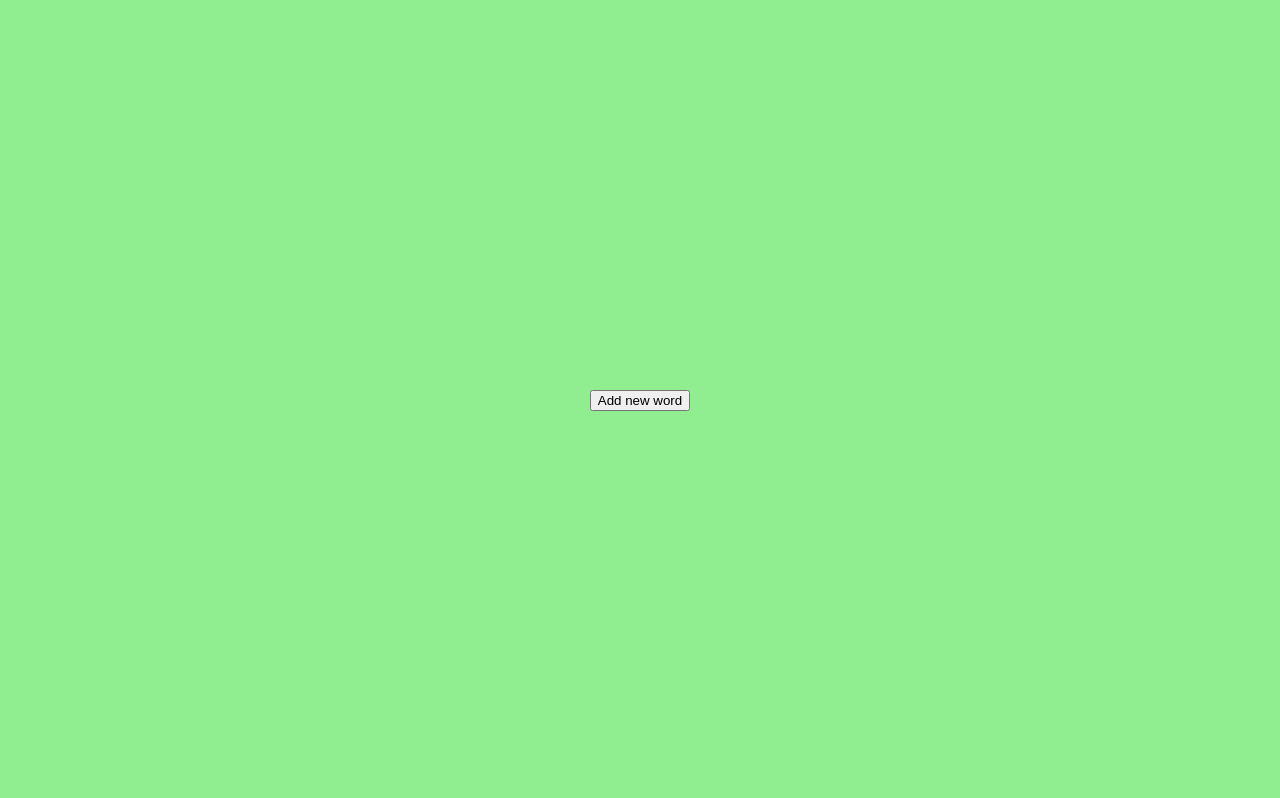
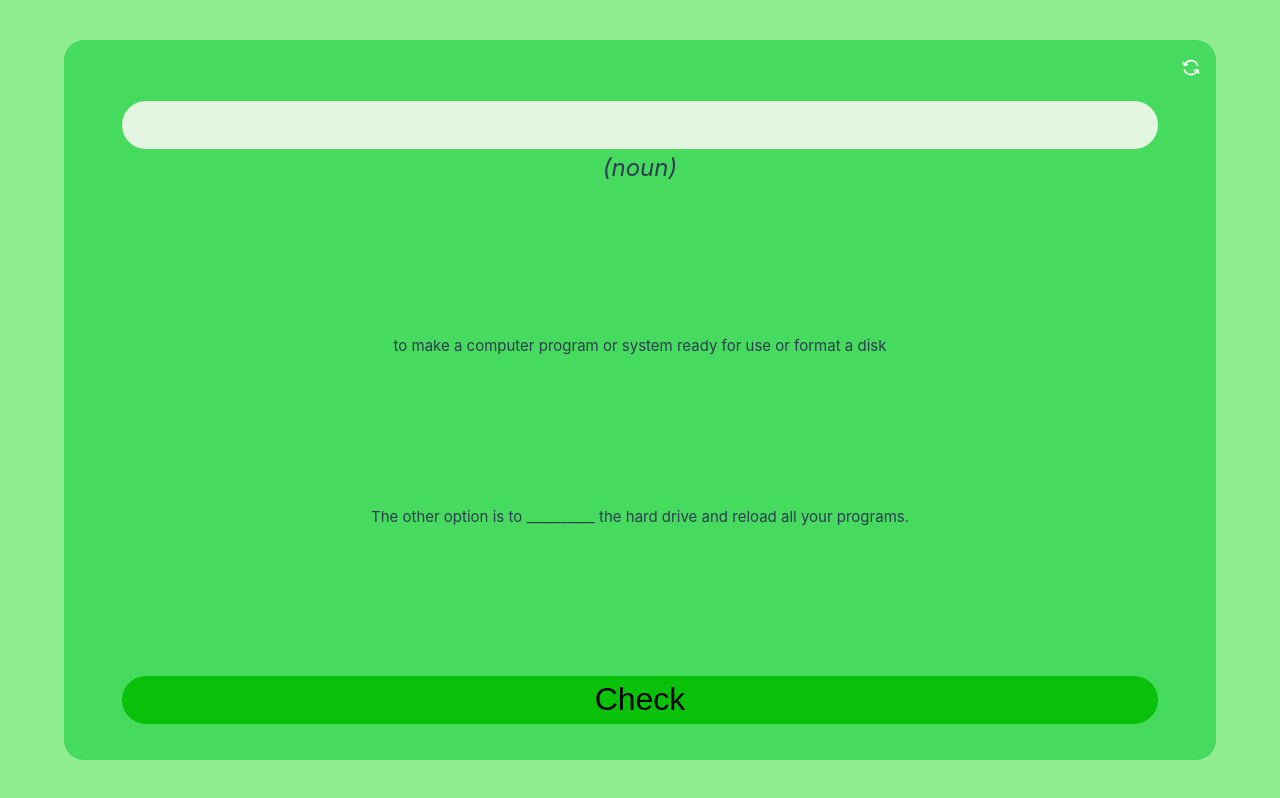
Before and after one commit to termokop/learn_words, a Vue app: page /practice in a window 1280 px wide. Built offline with nearby package versions, Linux system fonts and the light colour scheme.

Commit message:
add router

```diff
--- a/src/App.vue
+++ b/src/App.vue
@@ -1,13 +1,14 @@
 <script setup>
 // import vAddNewWord from './components/vAddNewWord.vue'
 // import vWordCard from './components/vWordCard.vue';
-import vMenu from './components/vMenu.vue';
+// import vMenu from './components/vMenu.vue';
 </script>
 
 <template>
+<router-view></router-view>
   <!-- <vAddNewWord></vAddNewWord> -->
   <!-- <vWordCard></vWordCard> -->
-  <v-menu></v-menu>
+  <!-- <v-menu></v-menu> -->
 </template>
 
 <style scoped></style>
--- a/src/components/vAddNewWord.vue
+++ b/src/components/vAddNewWord.vue
@@ -24,6 +24,12 @@ const addNewWord = () => {
   // words_arr.value.push(newWord)//// add code to add word to basedate
 
   // console.log(JSON.stringify(words_arr.value))
+
+  // if success --->
+  word.value = ''
+  definition.value = ''
+  examples.value= ''
+  type.value = 'noun'
 }
 
 const create_pattern_to_replace_word = (word) => {
--- a/src/components/vMenu.vue
+++ b/src/components/vMenu.vue
@@ -9,8 +9,10 @@ const showAddWord = ref(false)
 
 <template>
 
-<vAddNewWord v-if="showAddWord" @close="showAddWord = false"></vAddNewWord>
+    <vAddNewWord v-if="showAddWord" @close="showAddWord = false"></vAddNewWord>
 
-<button @click="showAddWord = !showAddWord">Add new word</button>
+    <button @click="showAddWord = !showAddWord">Add new word</button>
+
+    <button @click="this.$router.push('/practice')">Practice</button>
 
 </template>
--- a/src/components/vWordCard.vue
+++ b/src/components/vWordCard.vue
@@ -14,7 +14,7 @@
     const word_ans = ref('')
 
     const check_ans = (word) => {
-        if(word_ans.value !== word) {
+        if(word_ans.value === word) {
             correct_ans();
             word_ans.value = ''
             console.log(index.value)
@@ -44,7 +44,7 @@
         <button class="reverse-btn" @click="revers_card=!revers_card"><svg fill="white" width="20px" height="20px" viewBox="-1 -4.5 24 24" xmlns="http://www.w3.org/2000/svg" preserveAspectRatio="xMinYMin" class="jam jam-refresh-reverse"><path d='M4.859 5.308l1.594-.488a1 1 0 0 1 .585 1.913l-3.825 1.17a1 1 0 0 1-1.249-.665L.794 3.413a1 1 0 1 1 1.913-.585l.44 1.441C5.555.56 10.332-1.035 14.573.703a9.381 9.381 0 0 1 5.38 5.831 1 1 0 1 1-1.905.608A7.381 7.381 0 0 0 4.86 5.308zm12.327 8.195l-1.775.443a1 1 0 1 1-.484-1.94l3.643-.909a.997.997 0 0 1 .61-.08 1 1 0 0 1 .84.75l.968 3.88a1 1 0 0 1-1.94.484l-.33-1.322a9.381 9.381 0 0 1-16.384-1.796l-.26-.634a1 1 0 1 1 1.851-.758l.26.633a7.381 7.381 0 0 0 13.001 1.25z' /></svg></button>
         <div class="word-card" v-if="!revers_card">
             <div class="word-answer">
-                <input autofocus @keydown.enter="check_ans()" type="text" name="word" id="word" v-model="word_ans">
+                <input autofocus @keydown.enter="check_ans(words_arr[index].word)" type="text" name="word" id="word" v-model="word_ans">
             <div class="word-type">({{ words_arr[index].type }})</div>
             </div>
             <div class="word-definition"> {{ words_arr[index].definition }}</div>
--- a/src/main.js
+++ b/src/main.js
@@ -4,11 +4,11 @@ import { createApp } from 'vue'
 import { createPinia } from 'pinia'
 
 import App from './App.vue'
-// import router from './router'
+import router from './router'
 
 const app = createApp(App)
 
 app.use(createPinia())
-// app.use(router)
+app.use(router)
 
 app.mount('#app')
--- a/src/router/index.js
+++ b/src/router/index.js
@@ -1,23 +1,22 @@
-// import { createRouter, createWebHistory } from 'vue-router'
-// import HomeView from '../views/HomeView.vue'
+import { createRouter, createWebHistory } from 'vue-router'
 
-// const router = createRouter({
-//   history: createWebHistory(import.meta.env.BASE_URL),
-//   routes: [
-//     {
-//       path: '/',
-//       name: 'home',
-//       component: HomeView
-//     },
-//     {
-//       path: '/about',
-//       name: 'about',
-//       // route level code-splitting
-//       // this generates a separate chunk (About.[hash].js) for this route
-//       // which is lazy-loaded when the route is visited.
-//       component: () => import('../views/AboutView.vue')
-//     }
-//   ]
-// })
+const router = createRouter({
+  history: createWebHistory(import.meta.env.BASE_URL),
+  routes: [
+    {
+      path: '/',
+      name: 'home',
+      component: () => import('../components/vMenu.vue')
+    },
+    {
+      path: '/practice',
+      name: 'practice',
+      // route level code-splitting
+      // this generates a separate chunk (About.[hash].js) for this route
+      // which is lazy-loaded when the route is visited.
+      component: () => import('../components/vWordCard.vue')
+    }
+  ]
+})
 
-// export default router
+export default router
```
